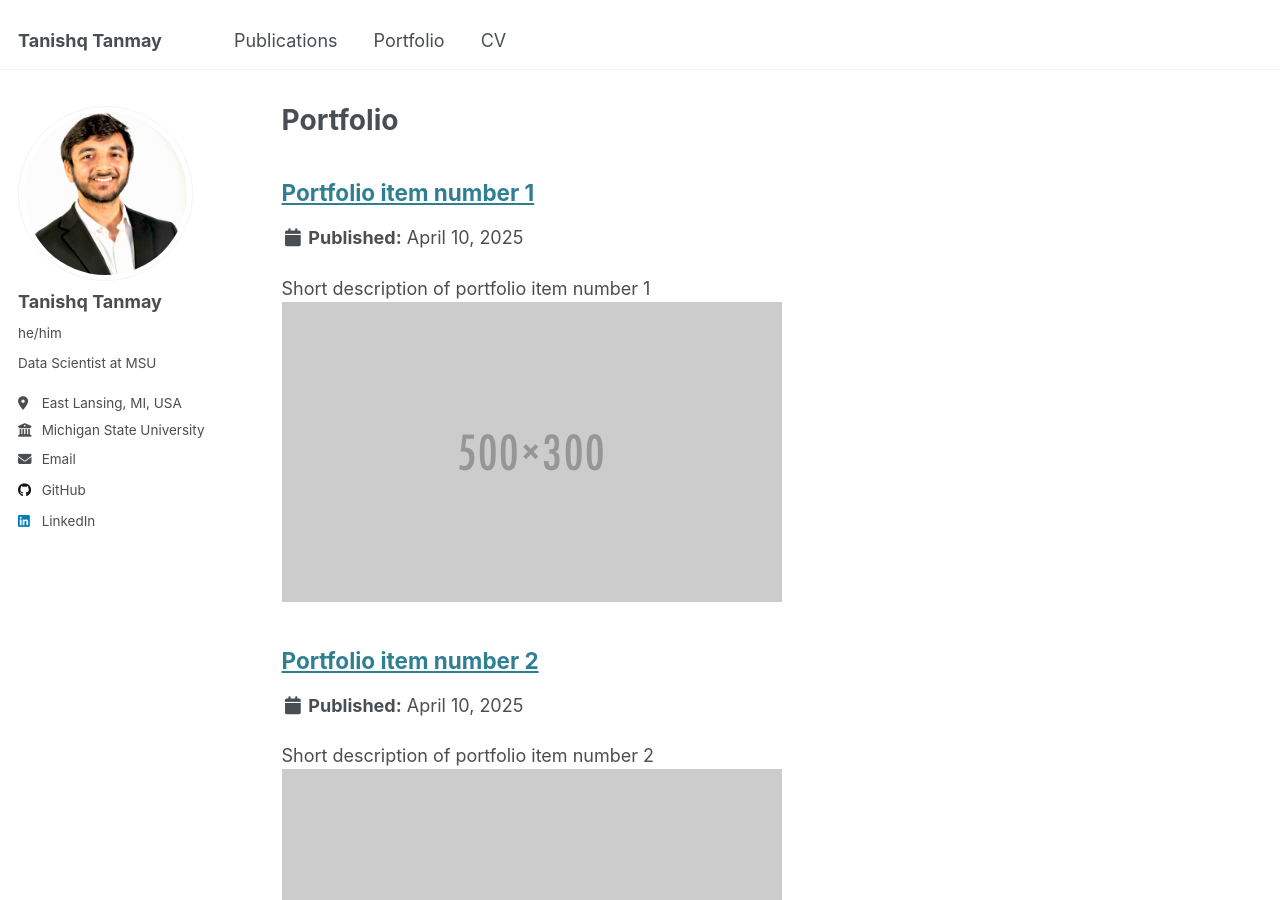
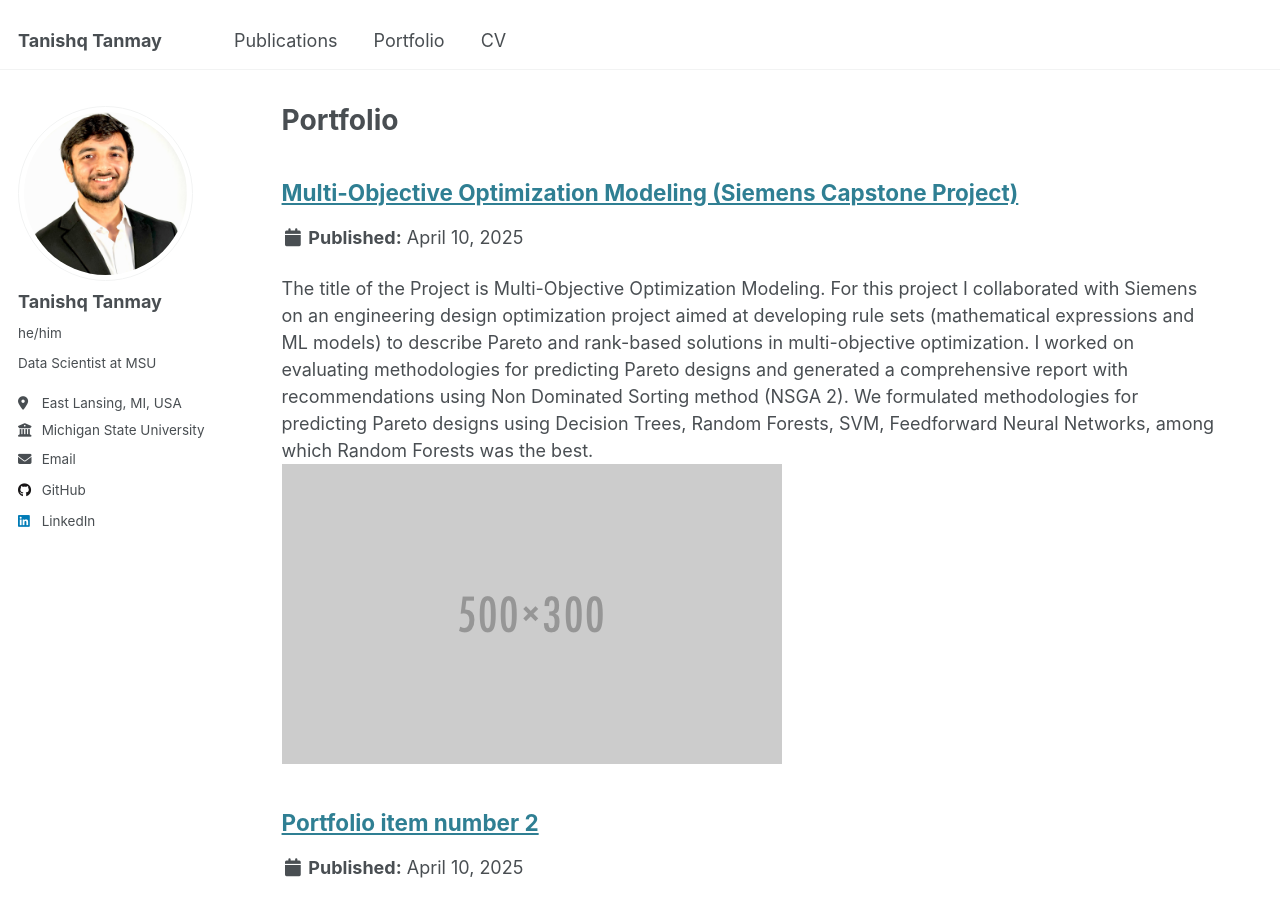
Before and after one commit to tanishq51099/tanishq51099.github.io, a Jekyll site: the page built from _pages/portfolio.html, in a window 1280 px wide and 900 px high. Built offline with Jekyll 4.4.1, drawn with Linux system fonts in a browser that asks for light colours.

Commit message:
Update portfolio-1.md

```diff
--- a/_portfolio/portfolio-1.md
+++ b/_portfolio/portfolio-1.md
@@ -1,6 +1,6 @@
 ---
-title: "Portfolio item number 1"
-excerpt: "Short description of portfolio item number 1<br/><img src='/images/500x300.png'>"
+title: "Multi-Objective Optimization Modeling (Siemens Capstone Project)"
+excerpt: "The title of the Project is Multi-Objective Optimization Modeling. For this project I collaborated with Siemens on an engineering design optimization project aimed at developing rule sets (mathematical expressions and ML models) to describe Pareto and rank-based solutions in multi-objective optimization. I worked on evaluating methodologies for predicting Pareto designs and generated a comprehensive report with recommendations using Non Dominated Sorting method (NSGA 2). We formulated methodologies for predicting Pareto designs using Decision Trees, Random Forests, SVM, Feedforward Neural Networks, among which Random Forests was the best.<br/><img src='/images/500x300.png'>"
 collection: portfolio
 ---
 
```
